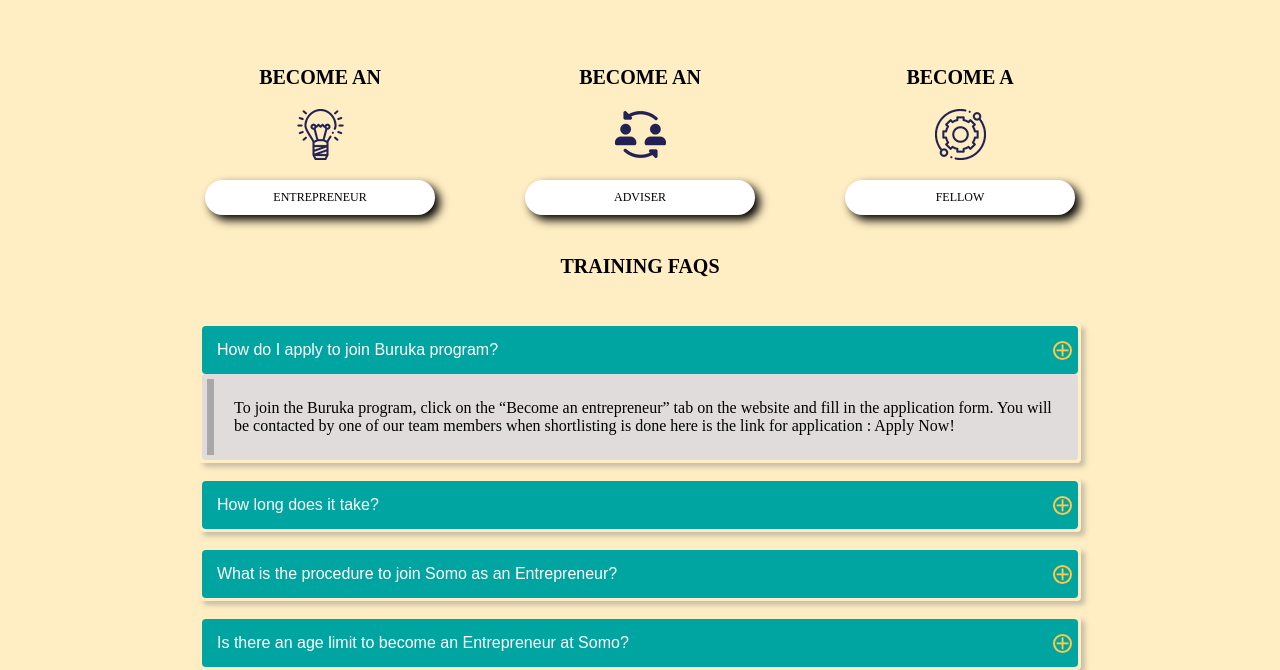
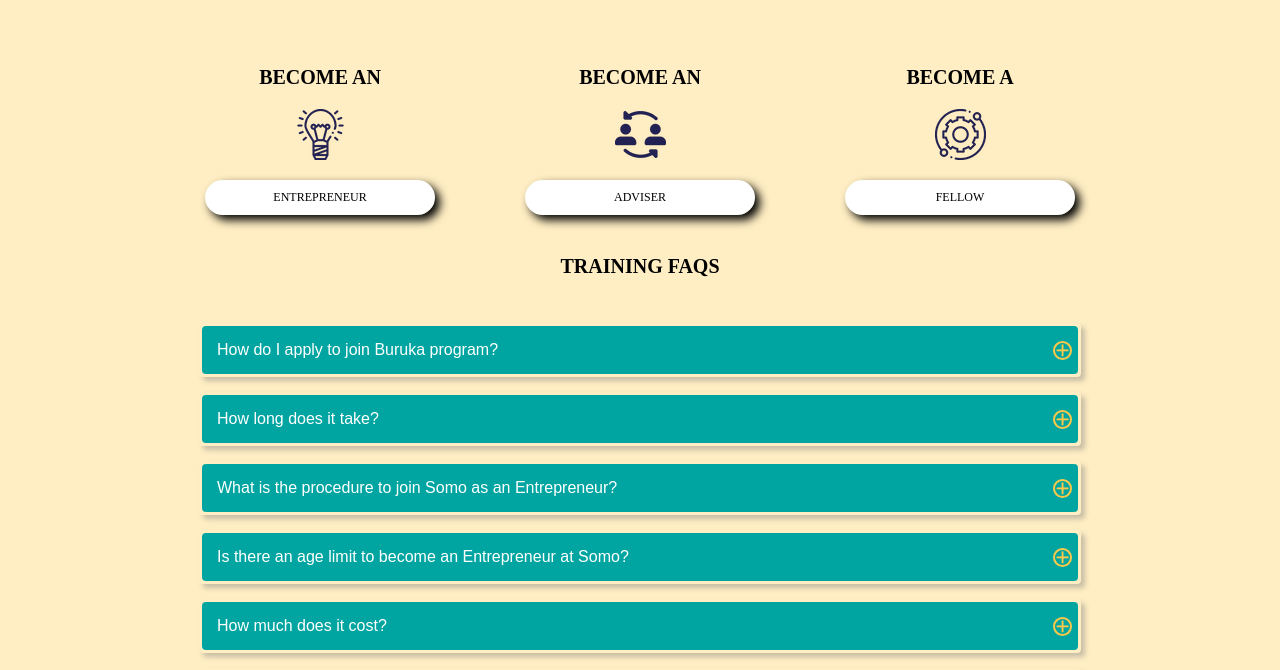
Before and after one commit to Ochieng2000/Somo-Africa, a plain HTML site: page Apply.html in a window 1280 px wide. Shown: the part 72-742 px from the top of the page. Drawn offline with Linux system fonts and the light colour scheme.

Commit message:
second commit

```diff
--- a/Apply.html
+++ b/Apply.html
@@ -72,7 +72,7 @@
                         <button>How do I apply to join Buruka program?</button>
                         <i class="fa-solid fa-plus"></i>
                         </div>
-                    <div class="p-container ">
+                    <div class="p-container p-container2">
                         <p>
                             To join the Buruka program, click on the “Become an entrepreneur” tab on the website and fill in the application form.
                             You will be contacted by one of our team members when shortlisting is done here is the link for application : Apply Now!
```
